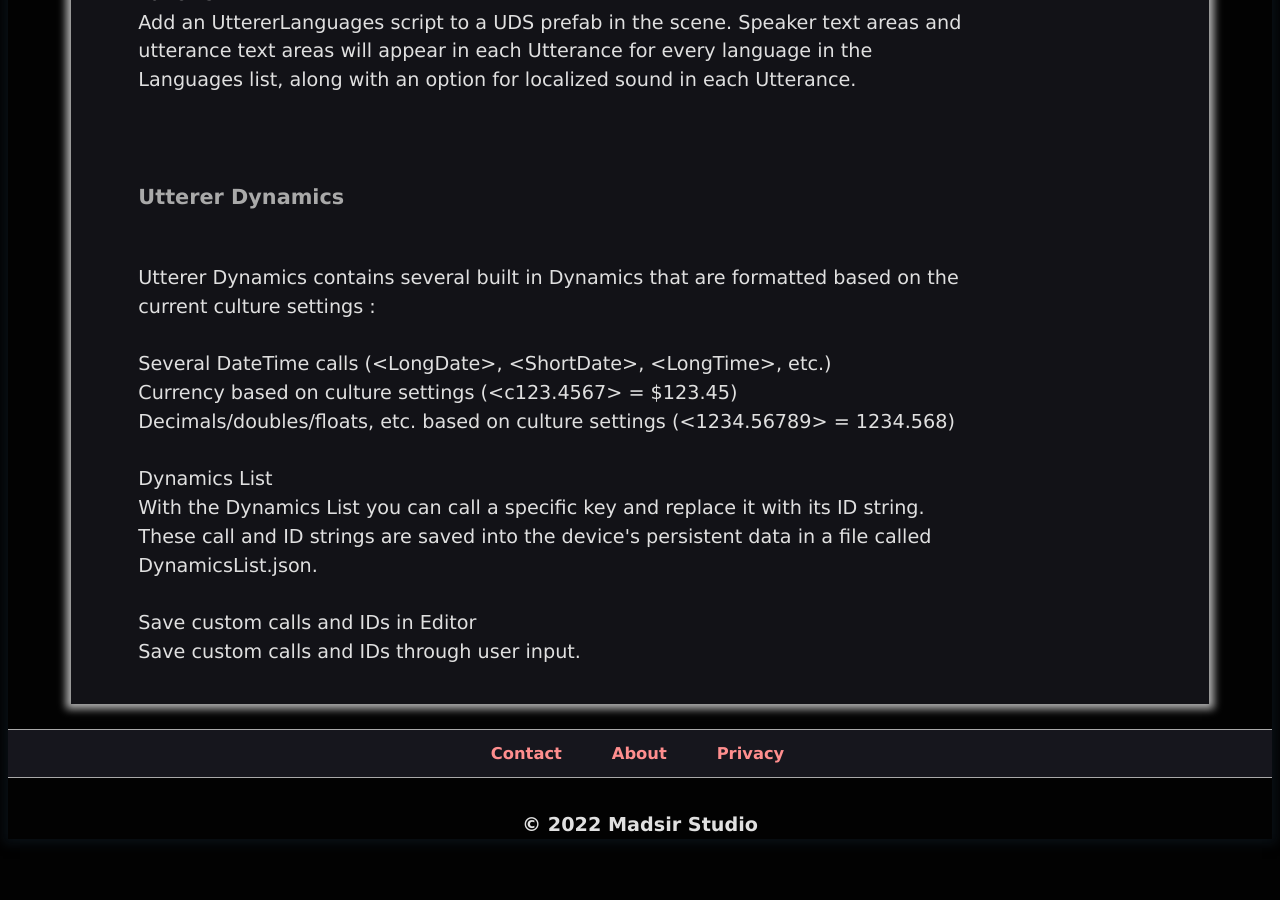
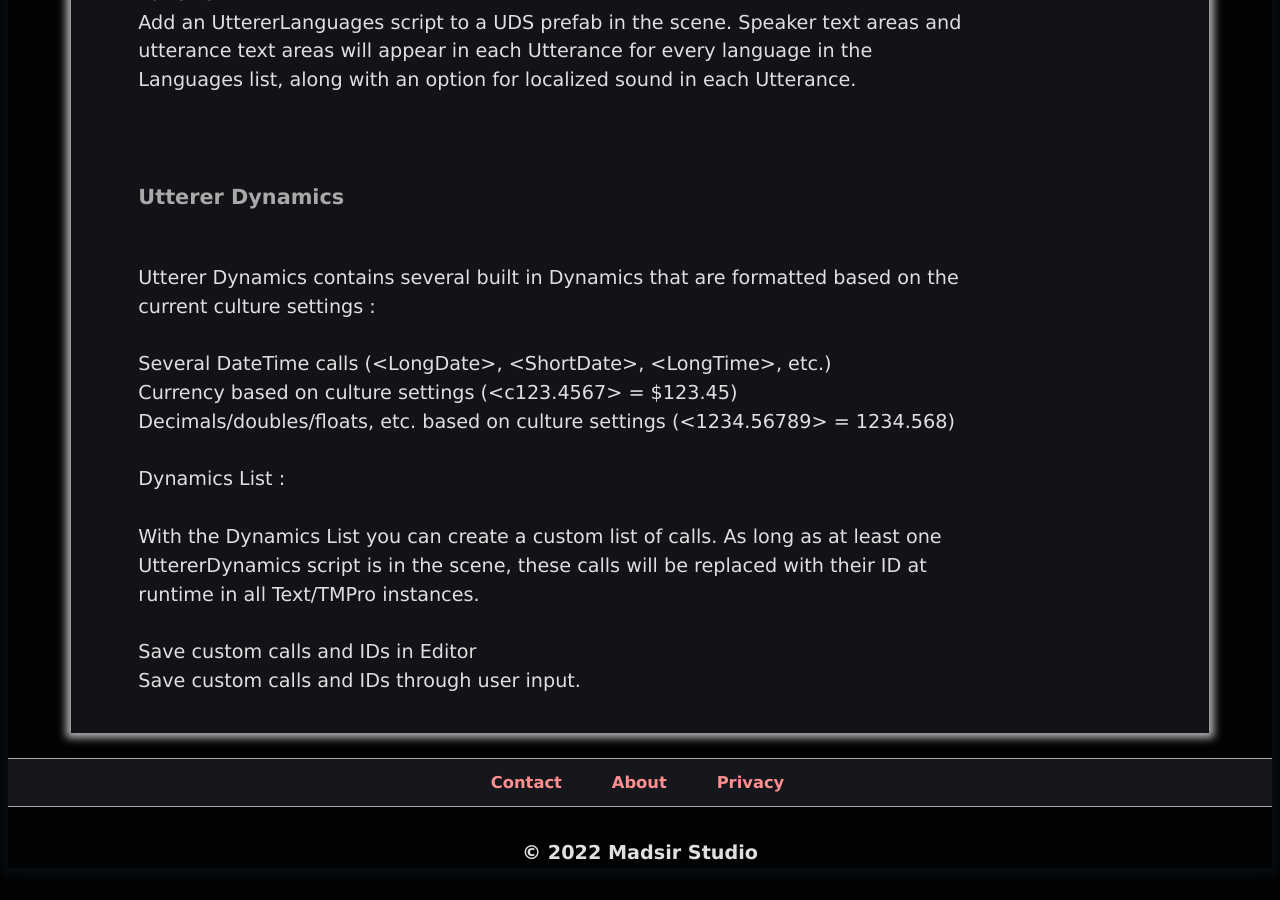
Before and after one commit to Madsir/madsirstudio.github.io, a Jekyll site: the page built from utterer/index.html, in a window 1280 px wide and 900 px high, scrolled down 3806 px. Built offline with Jekyll 4.4.1, drawn with Linux system fonts in a browser that asks for light colours; before the commit the page ends 4677 px from its top, so only the background shows below that.

Commit message:
Update index.html

```diff
--- a/utterer/index.html
+++ b/utterer/index.html
@@ -138,8 +138,8 @@ Several DateTime calls (&lt;LongDate&gt;, &lt;ShortDate&gt;, &lt;LongTime&gt;, e
 Currency based on culture settings (&lt;c123.4567&gt; = $123.45)<br>
 Decimals/doubles/floats, etc. based on culture settings (&lt;1234.56789&gt; = 1234.568)<br>
 <br>
-Dynamics List<br>
-With the Dynamics List you can call a specific key and replace it with its ID string. These call and ID strings are saved into the device's persistent data in a file called DynamicsList.json.
+Dynamics List :<br><br>
+With the Dynamics List you can create a custom list of calls. As long as at least one UttererDynamics script is in the scene, these calls will be replaced with their ID at runtime in all Text/TMPro instances.
 <br><br>
 Save custom calls and IDs in Editor<br>
 		Save custom calls and IDs through user input.<br></p>
```
